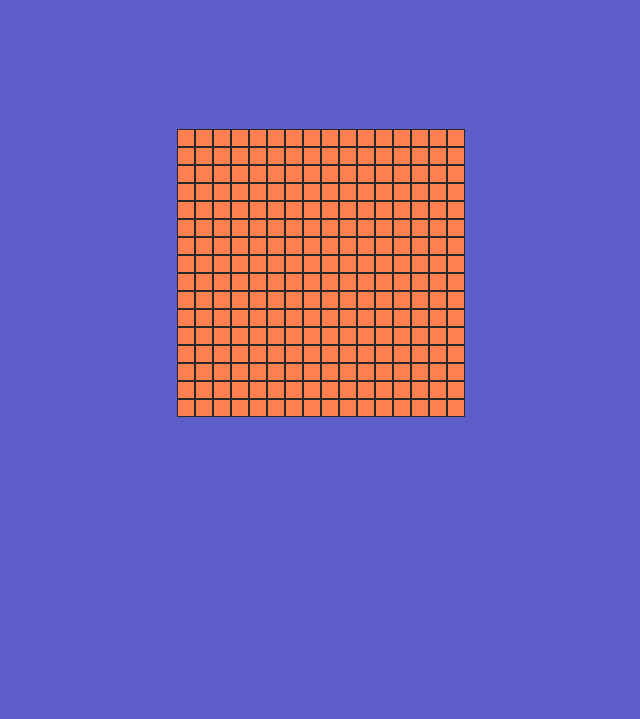
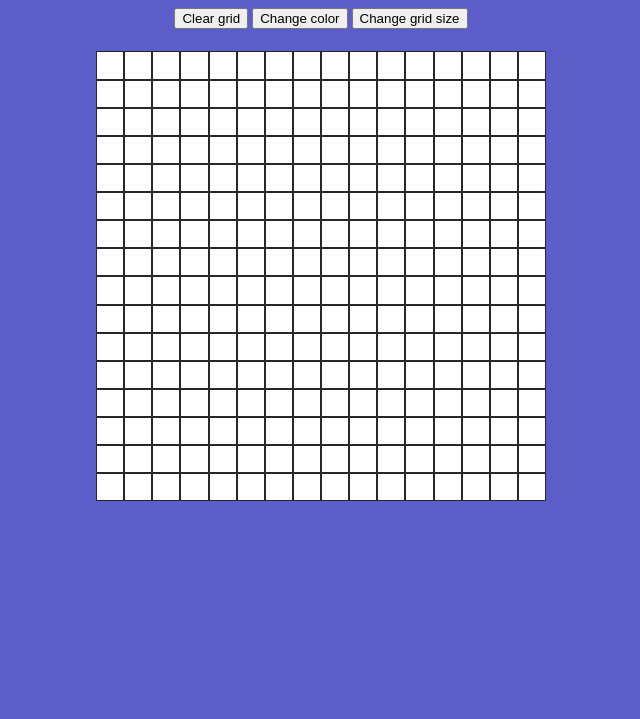
Before and after one commit to smRamiro/etch-a-sketch, a plain HTML site: page index.html in a window 1280 px wide. Shown: the part 81-800 px from the top of the page, without its empty margins (319-959 px from the left). Drawn offline with Linux system fonts and the light colour scheme.

Commit message:
user can change grids

```diff
--- a/css/style.css
+++ b/css/style.css
@@ -13,25 +13,31 @@ main{
 }
 
 h1{
-    margin-bottom: 15%;
+    margin-bottom: 5%;
 }
 
 .squareContainer{
+    background-color: violet;
+    width: 450px;
+    height: 450px;
     display: grid;
-    grid-template-columns: repeat(16,auto);
-    justify-content: center;
-    width: 960px;
-    height: auto;
+    grid-template-columns: repeat(16, 1fr);
+    grid-template-rows: repeat(16, 1fr);
 }
 
 .square{
-    background-color: coral; /* coral could be good */
-    width: 16px;
-    height: 16px;
+    box-sizing: border-box;
+    width: 100%;
+    background-color: white;
     border: .5px rgb(40, 40, 40) solid;
+
 }
 
 .square:hover{
     border: .5px rgb(255, 255, 255) solid;
     background-color: pink;
 }
+
+.buttons{
+    margin-bottom: 5%;
+}
--- a/index.html
+++ b/index.html
@@ -10,6 +10,12 @@
     <main id="main-content">
         <h1>Etch a Sketch!</h1>
 
+        <div class="buttons">
+            <button id="clearGrid">Clear grid</button>
+            <button id="changeColor">Change color</button>
+            <button id="changeGrid">Change grid size</button>
+        </div>
+
         <div class="squareContainer">
         </div>
     </main>
--- a/scripts/squares.js
+++ b/scripts/squares.js
@@ -1,19 +1,52 @@
 let counter = 0;
+let size = 256;//16x16
+let changedGrid = 0;
 
-while (counter < 256){
+document.querySelector("#clearGrid").addEventListener("click", changeGrid);
+document.querySelector("#changeColor").addEventListener("click", changeGrid);
+document.querySelector("#changeGrid").addEventListener("click", changeGrid);
+
+function changeGrid(){//first removes all squares generated and then create new ones with the user input.
+    const actualSquares = document.querySelectorAll(".square");
+    if(actualSquares){
+        for (let i = 0; i < actualSquares.length; i++) {
+        actualSquares[i].remove();
+        }
+    }
+
+    size = prompt("Insert the number of files AND rows you want");
+    ++changedGrid;
+    counter = 0;
+    while(counter < size*size){
         let div = document.createElement("div");
+        document.querySelector(".squareContainer").style.gridTemplateRows = `repeat(${size}, auto)`;
+        document.querySelector(".squareContainer").style.gridTemplateColumns = `repeat(${size}, auto)`;
         document.querySelector(".squareContainer").appendChild(div).setAttribute("class","square");
         ++counter;
     }
+    addListenerToSquares();
+}
 
+function addListenerToSquares(){
     const squares = document.querySelectorAll(".square");
 
     for (let i = 0; i < squares.length; i++) {
         squares[i].addEventListener("mouseover", changeColor);
+        console.log(1);
+    }
 }
 
 function changeColor(e){
         let randomColor = Math.floor(Math.random()*16777215).toString(16);
         e.toElement.style.backgroundColor = `#${randomColor}`; // e = event. "e.toElement" = event --> element triggered.
+    }
 
+if(changedGrid == 0){//size hasn't been changed by the user
+
+    while (counter < size){
+        let div = document.createElement("div");
+        document.querySelector(".squareContainer").appendChild(div).setAttribute("class","square");
+        ++counter;
     }
+    addListenerToSquares();
+}
```
Lines whose indentation alone changed are shown as unchanged.
